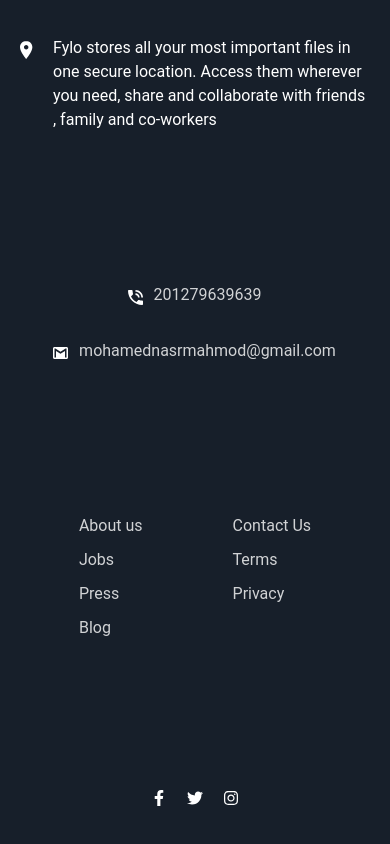
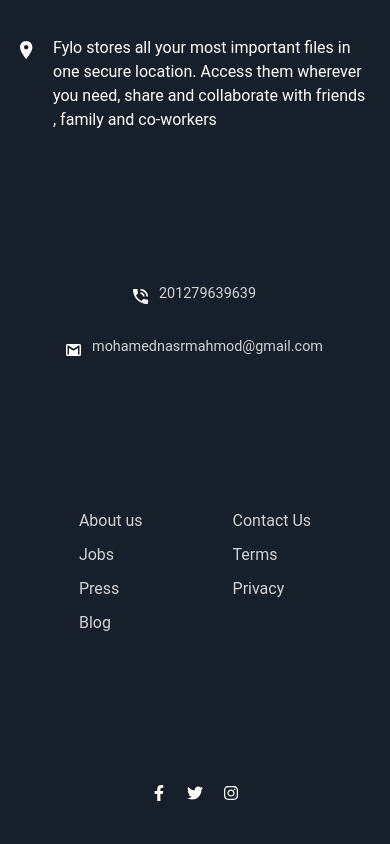
Before and after one commit to M0M0-NASR/Fylo-frontend-tailwind, a React (Vite) app: page / in a window 390 px wide. Shown: the part 2312-3156 px from the top of the page. Built offline with nearby package versions, Linux system fonts and the light colour scheme.

Commit message:
Fix Responsive Problem

```diff
--- a/src/components/Footer.jsx
+++ b/src/components/Footer.jsx
@@ -56,7 +56,7 @@
                       : "mailto:mohamednasrmahmood@gmail.com"
                   }
                   target="parent"
-                  className="text-white opacity-[0.8] hover:opacity-[1] hover:underline transition-opacity duration-300 p-[1px]"
+                  className=" text-[.9rem] text-white opacity-[0.8] hover:opacity-[1] hover:underline transition-opacity duration-300 p-[1px]"
                 >
                   {contact.data}
                 </a>
```
